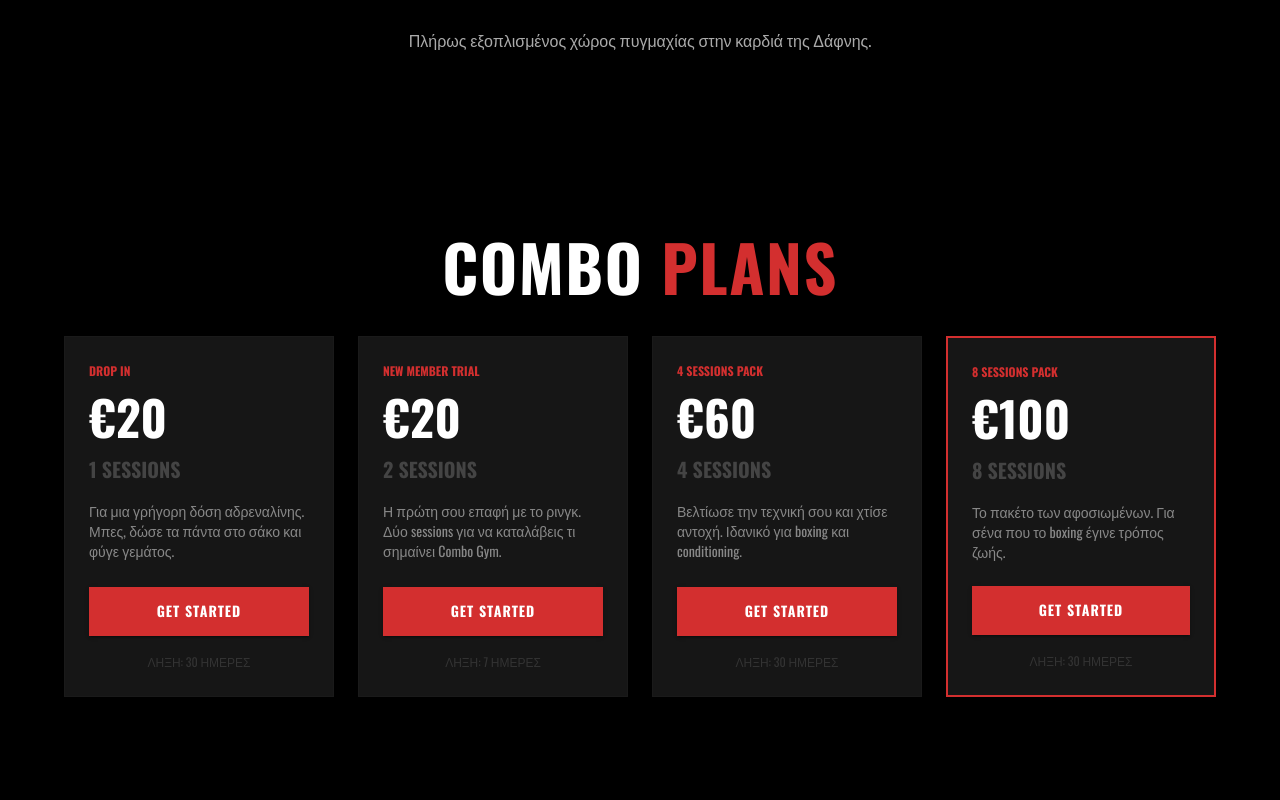
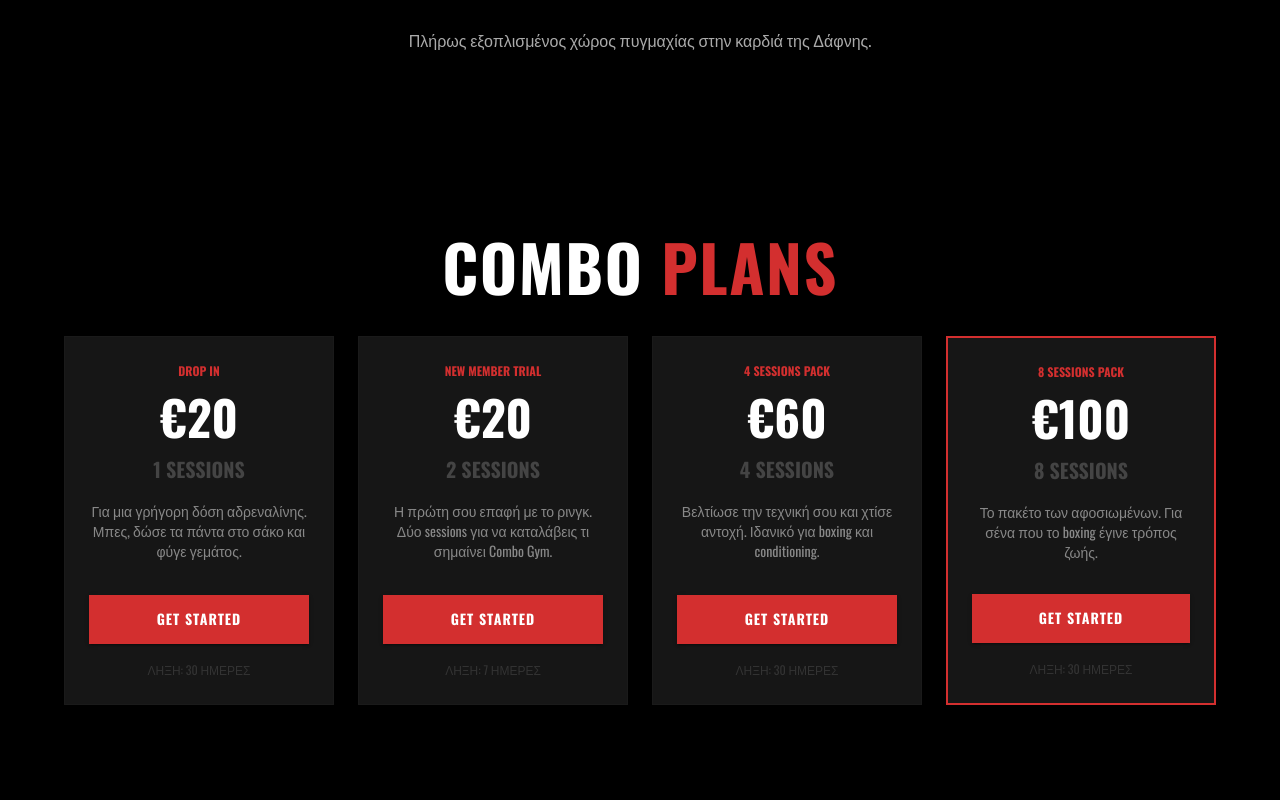
Before and after one commit to Sofios95/Combo_Gym, a React (Vite) app in the folder Frontend/: page / in a window 1280 px wide. Shown: the part 3260-4060 px from the top of the page. Built offline with nearby package versions, Linux system fonts and the light colour scheme; no server answers.

Commit message:
fix: responiveness

```diff
--- a/Frontend/src/pages/Tokens.tsx
+++ b/Frontend/src/pages/Tokens.tsx
@@ -1,8 +1,5 @@
 import { useState } from 'react';
-import {
-  Box, Container, Typography,
-  Button, Backdrop, CircularProgress, Paper
-} from '@mui/material';
+import { Box, Container, Typography, Button, Backdrop, CircularProgress, Paper, Stack } from '@mui/material';
 import api from '../api/axiosConfig';
 import { useAuth } from '../context/AuthContext';
 
@@ -29,57 +26,53 @@ const Tokens = () => {
   };
 
   return (
-    <Box sx={{ bgcolor: '#000', minHeight: '100svh', pt: { xs: 8, md: 12 }, pb: 10, width: '100%', overflowX: 'hidden' }}>
+    <Box sx={{ bgcolor: '#000', minHeight: '100vh', pt: { xs: 8, md: 12 }, pb: 10, width: '100%', overflow: 'hidden' }}>
       <Backdrop sx={{ color: '#fff', zIndex: 1000 }} open={isProcessing}>
         <CircularProgress color="error" />
       </Backdrop>
 
-      <Container maxWidth="lg" sx={{ px: { xs: 2, sm: 3 } }}>
-        <Typography variant="h2" align="center" sx={{ fontWeight: 900, mb: 4, color: '#fff', fontSize: { xs: '2rem', md: '4rem' } }}>
+      <Container maxWidth="lg">
+        <Typography variant="h2" align="center" sx={{ fontWeight: 900, mb: 4, color: '#fff', fontSize: { xs: '2rem', md: '4rem' }, textTransform: 'uppercase' }}>
           COMBO <span style={{ color: '#d32f2f' }}>PLANS</span>
         </Typography>
 
+        {/* Χρησιμοποιούμε την ίδια ακριβώς λογική με το Coach Profile */}
         <Box sx={{
           display: 'flex',
-          flexWrap: 'wrap',
+          flexDirection: { xs: 'column', md: 'row' },
           gap: 3,
-          justifyContent: 'center',
-          width: '100%',
-          /* Force row on desktop, column on mobile αν το flex-basis αποτύχει */
-          flexDirection: { xs: 'column', sm: 'row' }
+          width: '100%'
         }}>
           {tokenPackages.map((pkg, index) => (
-            <Box key={index} sx={{
-              /* Στο κινητό 100%, στο desktop 4 κάρτες ανά σειρά (μείον το gap) */
-              flex: { xs: '1 1 100%', sm: '1 1 calc(45% - 24px)', md: '1 1 calc(23% - 24px)' },
-              maxWidth: { xs: '100%', md: '320px' },
-              display: 'flex'
-            }}>
+            <Box key={index} sx={{ flex: { xs: '1 1 100%', md: '1 1 25%' }, width: '100%' }}>
               <Paper sx={{
+                p: 3,
                 bgcolor: '#0a0a0a',
-                color: '#fff',
                 border: pkg.featured ? '2px solid #d32f2f' : '1px solid #1a1a1a',
                 borderRadius: 0,
-                width: '100%',
+                height: '100%',
                 display: 'flex',
                 flexDirection: 'column',
-                p: 3,
-                transition: 'transform 0.2s',
-                '&:hover': { transform: 'scale(1.02)' }
+                textAlign: 'center'
               }}>
                 <Typography variant="caption" sx={{ color: '#d32f2f', fontWeight: 900, mb: 1 }}>{pkg.title}</Typography>
-                <Typography variant="h3" sx={{ fontWeight: 900, mb: 1 }}>€{pkg.price}</Typography>
+                <Typography variant="h3" sx={{ fontWeight: 900, color: '#fff', mb: 1 }}>€{pkg.price}</Typography>
                 <Typography variant="h6" sx={{ color: '#444', mb: 2 }}>{pkg.tokens} SESSIONS</Typography>
-                <Typography variant="body2" sx={{ color: '#888', mb: 3, flexGrow: 1 }}>{pkg.description}</Typography>
+                <Typography variant="body2" sx={{ color: '#888', mb: 4, flexGrow: 1 }}>{pkg.description}</Typography>
+
+                <Box sx={{ mt: 'auto' }}>
                   <Button
                     onClick={() => handlePurchase(pkg)}
                     variant="contained"
                     fullWidth
-                  sx={{ bgcolor: '#d32f2f', fontWeight: 900, py: 1.5, borderRadius: 0, '&:hover': { bgcolor: '#b71c1c' } }}
+                    sx={{ bgcolor: '#d32f2f', fontWeight: 900, py: 1.5, borderRadius: 0 }}
                   >
                     GET STARTED
                   </Button>
-                <Typography variant="caption" sx={{ display: 'block', mt: 2, color: '#333', textAlign: 'center' }}>ΛΗΞΗ: {pkg.expires}</Typography>
+                  <Typography variant="caption" sx={{ display: 'block', mt: 2, color: '#333' }}>
+                    ΛΗΞΗ: {pkg.expires}
+                  </Typography>
+                </Box>
               </Paper>
             </Box>
           ))}
```
Lines whose indentation alone changed are shown as unchanged.
